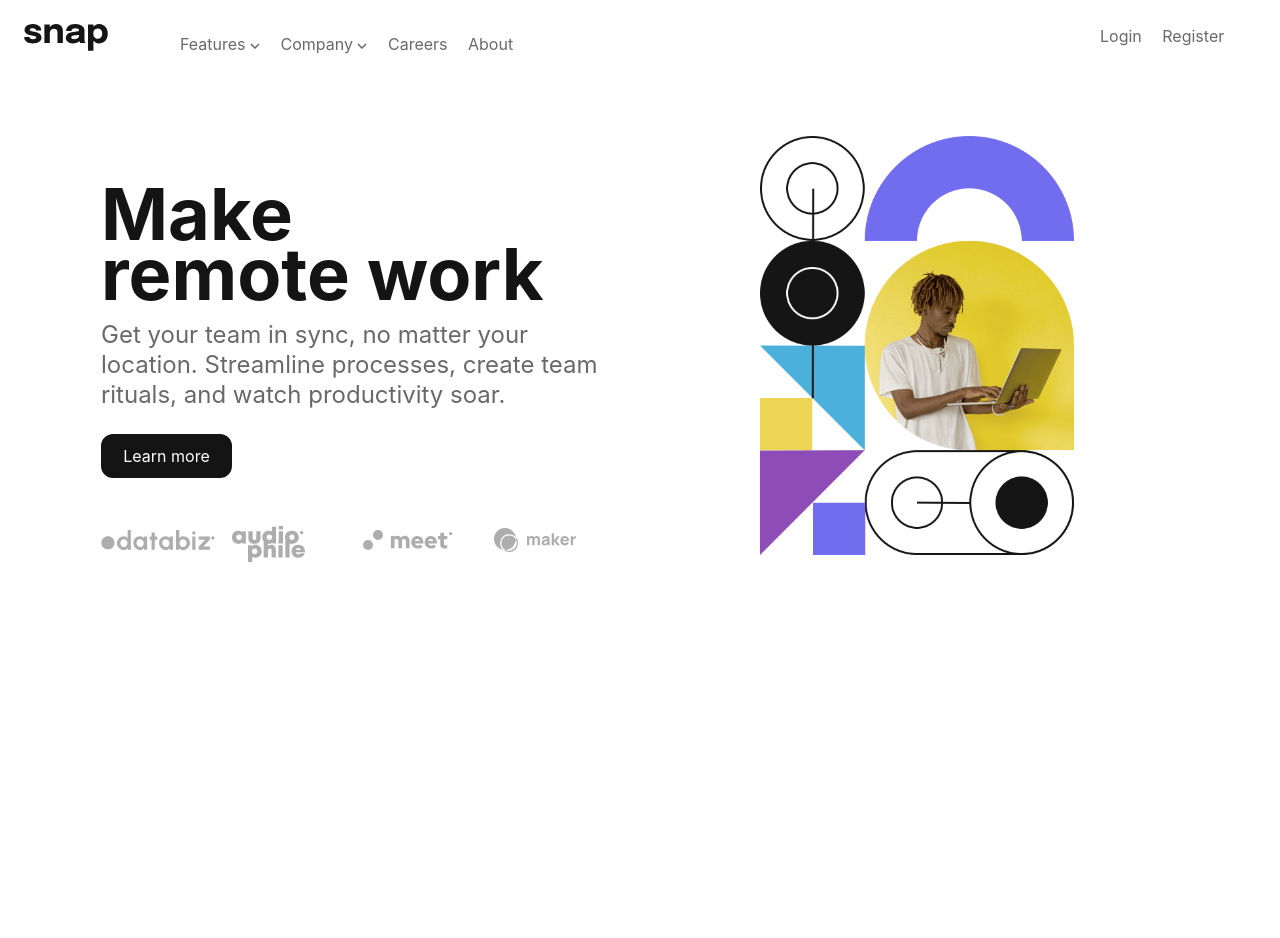
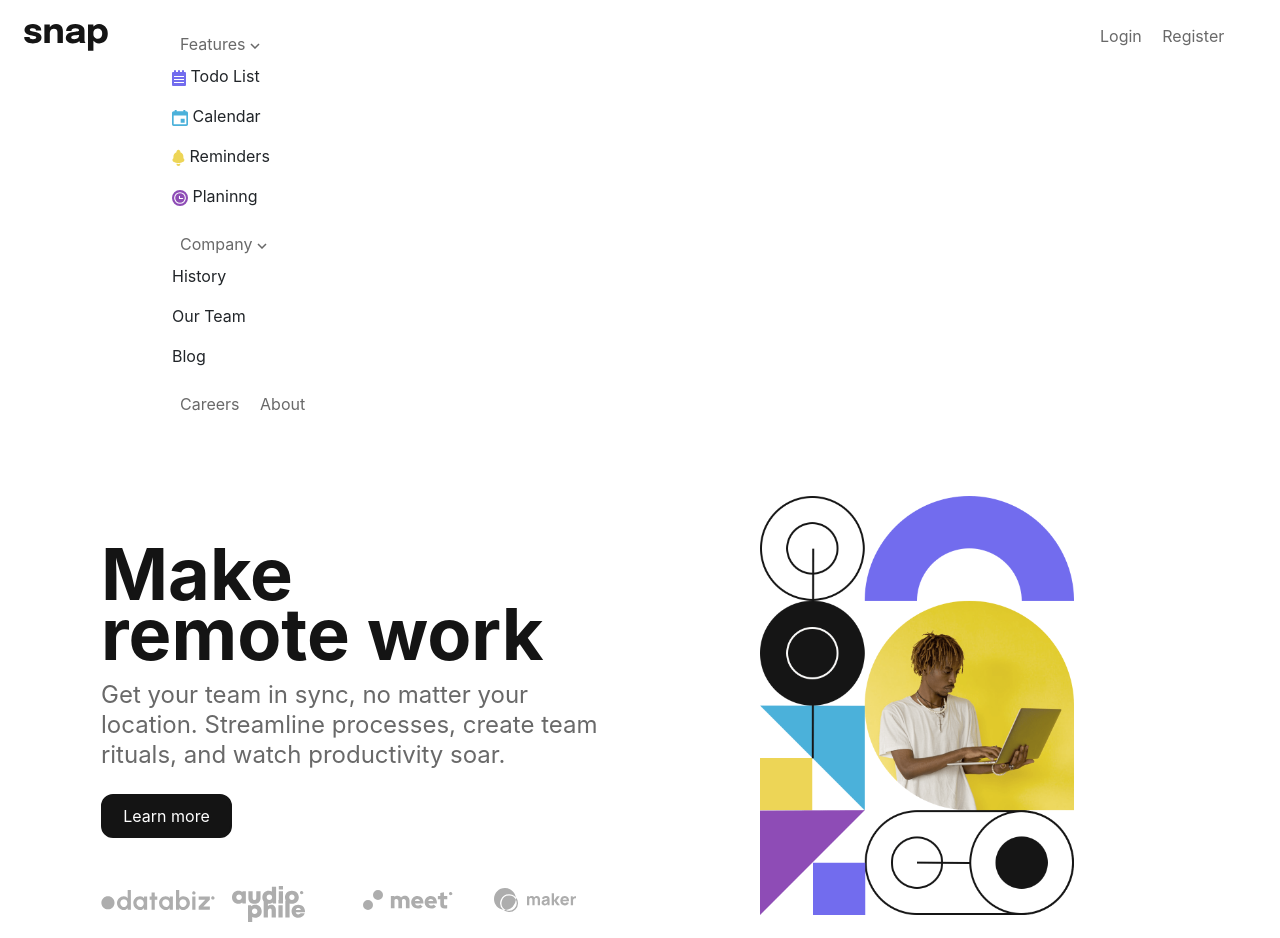
Before and after one commit to modupimaphoto/Snap, a plain HTML site: page index.html in a window 1280 px wide. Before the commit the page ends 800 px from the top, so only its background shows below. Drawn offline with nearby package versions, Linux system fonts and the light colour scheme.

```diff
--- a/index.html
+++ b/index.html
@@ -22,16 +22,47 @@
         <div class="navbar-right navbar-active-right">
           <img src="/assets/images/icon/icon-close-menu.svg" class="close-menu" alt="close">
           <ul>
-            <li class="d-block d-md-inline-block p-2">
+            <li class="d-block d-md-inline-block p-2 features">
               Features
               <img src="/assets/images/icon/icon-arrow-down.svg" alt="arrow down" class="img-fluid">
             </li>
-            <li class="d-block d-md-inline-block p-2">
+
+            <div class="features-dropdown">
+              <p>
+                <img src="/assets/images/icon/icon-todo.svg" alt="todo icon" class="img-fluid">
+                Todo List
+              </p>
+              <p>
+                <img src="/assets/images/icon/icon-calendar.svg" alt="calendar icon" class="img-fluid">
+                Calendar
+              </p>
+              <p>
+                <img src="/assets/images/icon/icon-reminders.svg" alt="reminder icon" class="img-fluid">
+                Reminders
+              </p>
+              <p>
+                <img src="/assets/images/icon/icon-planning.svg" alt="planning icon" class="img-fluid">
+                Planinng
+              </p>
+            </div>
+
+            <li class="d-block d-md-inline-block p-2 company">
               Company
               <img src="../assets/images/icon/icon-arrow-down.svg" alt="arrow down" class="img-fluid">
             </li>
-            <li class="d-block d-md-inline-block p-2">Careers</li>
-            <li class="d-block d-md-inline-block p-2">About</li>
+            <div class="company-dropdown">
+              <p>
+                History
+              </p>
+              <p>
+                Our Team
+              </p>
+              <p>
+                Blog
+              </p>
+            </div>
+            <li class="d-block d-md-inline-block p-xl-2">Careers</li>
+            <li class="d-block d-md-inline-block p-xl-2">About</li>
             <li class="d-block d-md-none p-2">Login</li>
             <li class="d-block d-md-none p-2">Register</li>
           </ul>
@@ -64,7 +95,6 @@
         <button type="button" class="btn btn-dark p-2">
           Learn more
         </button>
-
         <div class="d-flex mt-5">
           <div class="w-100">
             <img src="/assets/images/client/client-databiz.svg" alt="databiz logo" class="img-fluid">
```
